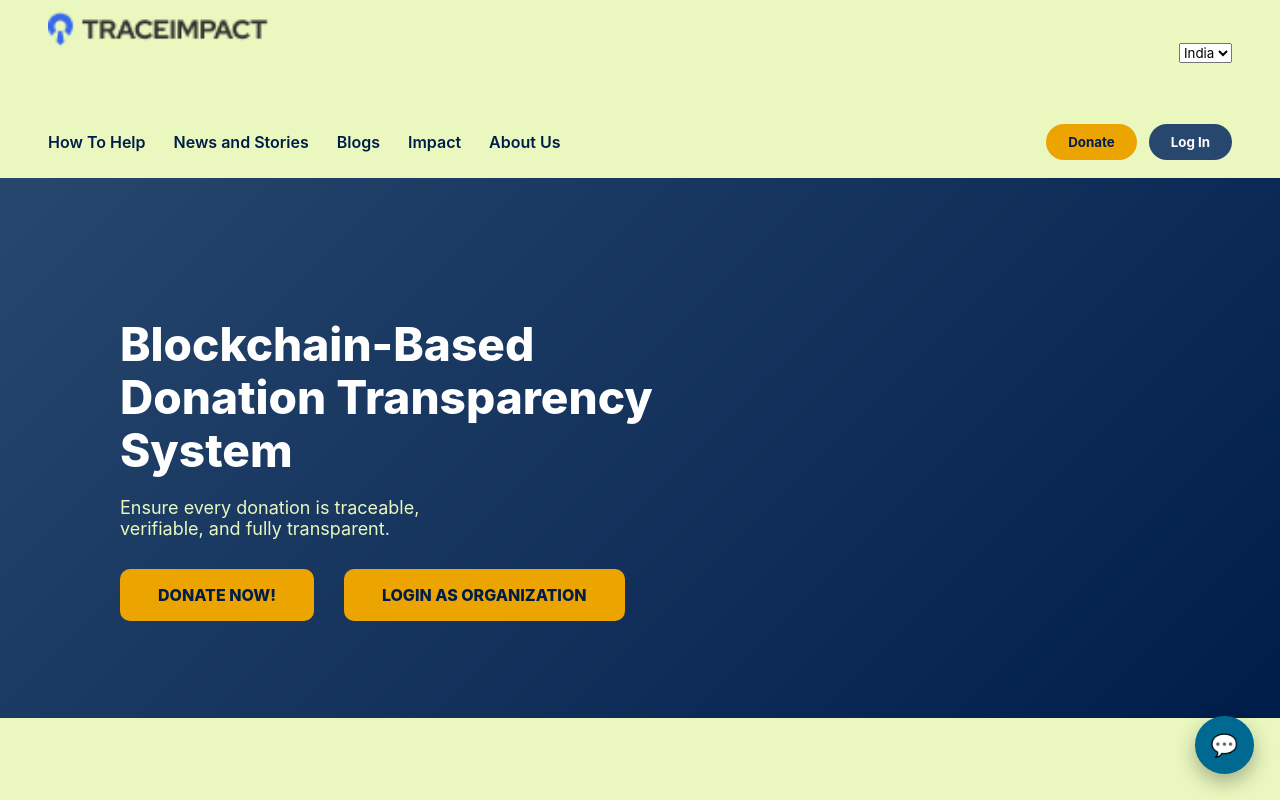
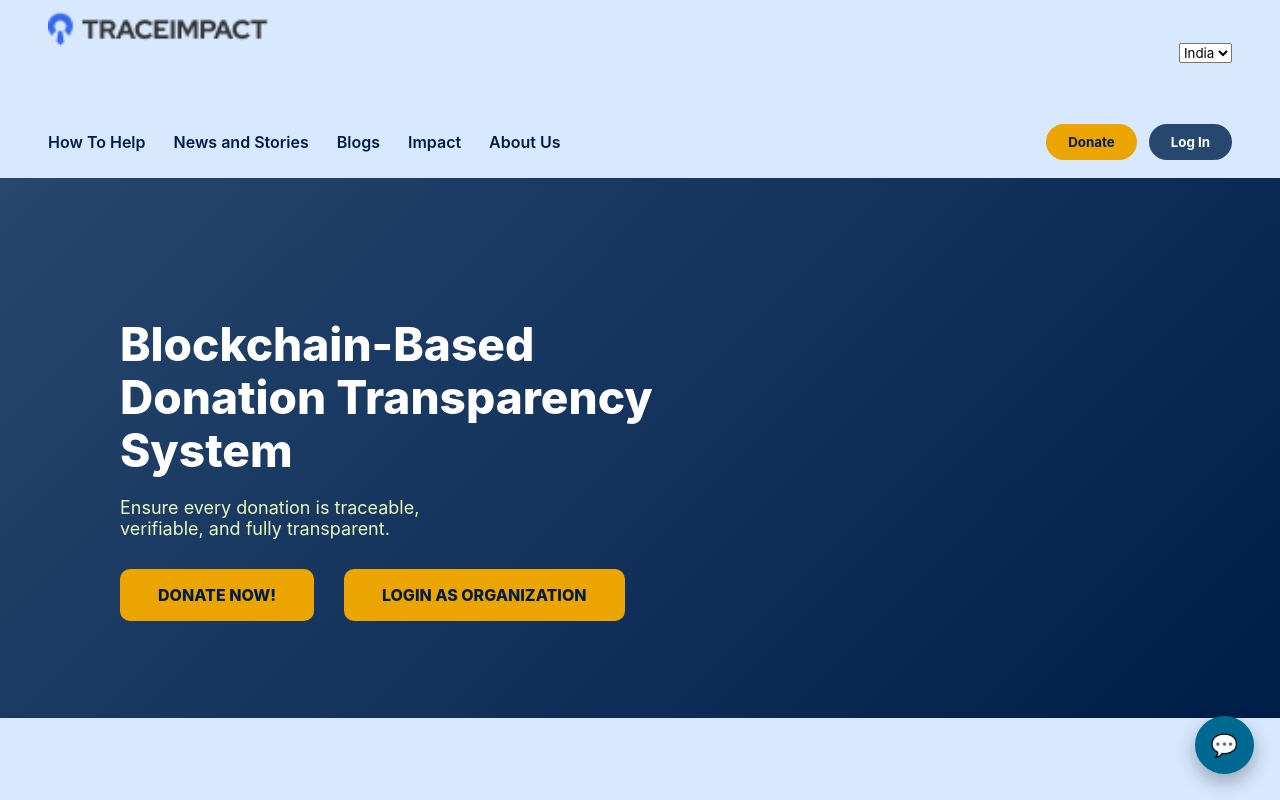
Before and after one commit to amanvaibhav162/TraceImpact, a React (Vite) app in the folder frontend/: page / in a window 1280 px wide. Shown: the top 800 px of the page. Built offline with nearby package versions, Linux system fonts and the light colour scheme.

Commit message:
changed background color

```diff
--- a/frontend/src/pages/Homepage/Homepage.css
+++ b/frontend/src/pages/Homepage/Homepage.css
@@ -20,7 +20,7 @@
   justify-content: space-between;
   align-items: center;
   padding: 10px 48px;
-  background: var(--cream);
+  background: #d8e9ff;
   color: var(--prussian-blue);
   font-size: 14px;
 }
@@ -35,7 +35,7 @@
   justify-content: space-between;
   align-items: center;
   padding: 18px 48px;
-  background: var(--cream);
+  background: #d8e9ff;
 }
 
 .nav-links {
@@ -101,7 +101,7 @@
 
 /* ================= PAGE ================= */
 .homepage {
-  background: var(--cream);
+  background: var(--white);
 }
 
 /* ================= HERO ================= */
@@ -192,7 +192,7 @@
 }
 /* ================= CONTENT SECTION ================= */
 .content-section {
-  background: var(--cream);
+  background: #d8e9ff;
   padding: 80px 120px;
 }
 
--- a/frontend/src/pages/Homepage/Homepage.jsx
+++ b/frontend/src/pages/Homepage/Homepage.jsx
@@ -11,7 +11,7 @@ function Homepage() {
           <span className="logo">
             <img src="/logo.png" alt="Logo" />
           </span>
-          <select>
+          <select className="country">
             <option>India</option>
           </select>
         </div>
```
